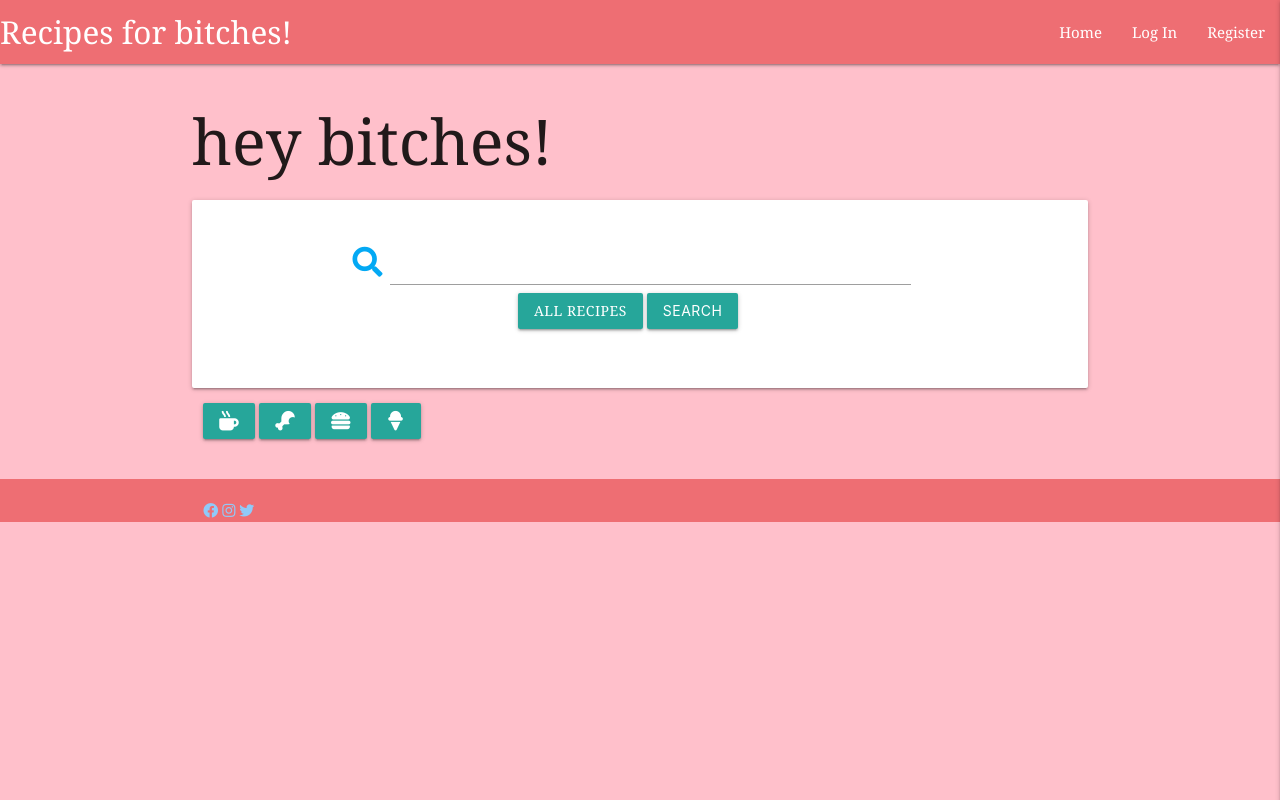
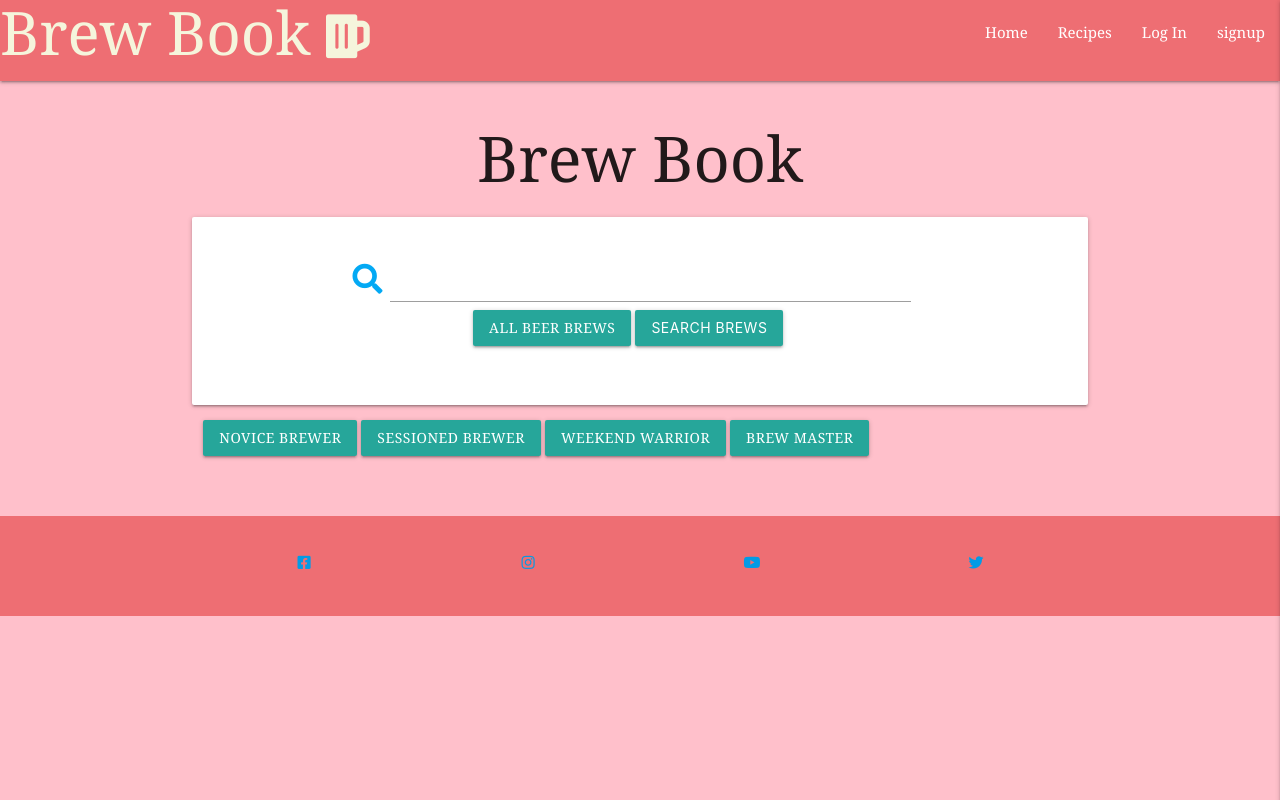
Before and after one commit to BarryBlock88/DIYcookbook, a Flask app: page /search in a window 1280 px wide. Run offline with Flask 2, Linux system fonts and the light colour scheme; data that the repository does not hold is empty; some libraries are stand-ins or nearby versions.

Commit message:
change in theme for site to beer brewing/ carousel add

```diff
--- a/app.py
+++ b/app.py
@@ -24,15 +24,15 @@ mongo = PyMongo(app)
 @app.route("/home")
 def home():
 
-    recipes = list(mongo.db.recipes.find())
-    return render_template("home.html", recipes=recipes)
+    brews = list(mongo.db.brews.find())
+    return render_template("home.html", brews=brews)
 
 
-@app.route("/get_recipes")
-def get_recipes():
+@app.route("/get_brews")
+def get_brews():
 
-    recipes = list(mongo.db.recipes.find())
-    return render_template("recipes.html", recipes=recipes)
+    brews = list(mongo.db.brews.find())
+    return render_template("brews.html", brews=brews)
 
 
 @app.route("/register", methods=["GET", "POST"])
@@ -120,7 +120,7 @@ def add_category():
             "category_name": request.form.get("category_name")
         }
         mongo.db.categories.insert_one(category)
-        flash("New Category Added Bitches!")
+        flash("New Category of Beer added!")
         return redirect(url_for("get_categories"))
 
     return render_template("categories.html")
@@ -133,7 +133,7 @@ def edit_category(category_id):
             "category_name": request.form.get("category_name")
         }
         mongo.db.categories.update({"_id": ObjectId(category_id)}, submit)
-        flash("Category Updated Bitches!")
+        flash("Brew Category Updated!")
         return redirect(url_for("get_categories"))
 
     category = mongo.db.categories.find_one({"_id": ObjectId(category_id)})
@@ -144,81 +144,79 @@ def edit_category(category_id):
 @app.route("/delete_category/<category_id>")
 def delete_category(category_id):
     mongo.db.categories.remove({"_id": ObjectId(category_id)})
-    flash("Category Deleted Bitches!")
+    flash("Category Deleted!")
     return redirect(url_for("get_categories"))
 
 
-@app.route('/search_recipes/<query>', methods=['GET', 'POST'])
-def search_recipes(query):
+@app.route('/search_brews/<query>', methods=['GET', 'POST'])
+def search_brews(query):
 
     if search:
-        recipes = list(
-            mongo.db.recipes.find({"category_name": query}))
+        brews = list(
+            mongo.db.brews.find({"category_name": query}))
 
-    return render_template("recipes.html", recipes=recipes)
+    return render_template("brews.html", brews=brews)
 
 
 @app.route("/search", methods=["GET", "POST"])
 def search():
     query = request.form.get("query")
-    recipes = list(mongo.db.recipes.find({"$text": {"$search": query}}))
-    return render_template("recipes.html", recipes=recipes)
+    brews = list(mongo.db.brews.find({"$text": {"$search": query}}))
+    return render_template("brews.html", brews=brews)
 
 
-@app.route("/add_recipe", methods=["GET", "POST"])
-def add_recipe():
+@app.route("/add_brew", methods=["GET", "POST"])
+def add_brew():
     if request.method == "POST":
-        recipe = {
-            "recipe_name": request.form.get("recipe_name"),
+        brew = {
+            "brew_name": request.form.get("brew_name"),
             "category_name": request.form.get("category_name"),
             "prep_time": request.form.get("prep_time"),
             "difficulty": request.form.get("difficulty"),
-            "serves": request.form.get("serves"),
+            "quantity": request.form.get("quantity"),
             "description": request.form.get("description"),
             "ingredients": request.form.getlist("ingredients"),
-            "recipe_image": request.form.get("recipe_image"),
-            "image_source": request.form.get("image_source"),
+            "brew_image": request.form.get("brew_image"),
             "created_by": session["user"]
         }
-        mongo.db.recipes.insert_one(recipe)
-        flash("Recipe Successfully added Bitches!")
-        return redirect(url_for("get_recipes"))
+        mongo.db.brews.insert_one(brew)
+        flash("Brew successfully added!")
+        return redirect(url_for("get_brews"))
 
     categories = mongo.db.categories.find().sort("category_name", 1)
     difficulties = mongo.db.difficulties.find().sort("difficulty", 1)
-    return render_template("add_recipe.html", categories=categories, difficulties=difficulties)
+    return render_template("add_brew.html", categories=categories, difficulties=difficulties)
 
 
-@app.route("/edit_recipe/<recipe_id>", methods=["GET", "POST"])
-def edit_recipe(recipe_id):
+@app.route("/edit_brew/<brew_id>", methods=["GET", "POST"])
+def edit_brew(brew_id):
     if request.method == "POST":
         submit = {
-            "recipe_name": request.form.get("recipe_name"),
+            "brew_name": request.form.get("brew_name"),
             "category_name": request.form.get("category_name"),
             "prep_time": request.form.get("prep_time"),
             "difficulty": request.form.get("difficulty"),
-            "serves": request.form.get("serves"),
+            "quantity": request.form.get("quantity"),
             "description": request.form.get("description"),
             "ingredients": request.form.getlist("ingredients"),
-            "recipe_image": request.form.get("recipe_image"),
-            "image_source": request.form.get("image_source"),
+            "brew_image": request.form.get("brew_image"),
             "created_by": session["user"]
         }
-        mongo.db.recipes.update({"_id": ObjectId(recipe_id)}, submit)
-        flash("Recipe Successfully Updated Bitches!")
-        return redirect(url_for("get_recipes"))
+        mongo.db.brews.update({"_id": ObjectId(brew_id)}, submit)
+        flash("Brew successfully Updated!")
+        return redirect(url_for("get_brews"))
 
-    recipe = mongo.db.recipes.find_one({"_id": ObjectId(recipe_id)})
+    brew = mongo.db.brews.find_one({"_id": ObjectId(brew_id)})
     categories = mongo.db.categories.find().sort("category_name", 1)
     difficulties = mongo.db.difficulties.find().sort("difficulty", 1)
-    return render_template("edit_recipe.html", recipe=recipe, categories=categories, difficulties=difficulties)
+    return render_template("edit_brew.html", brew=brew, categories=categories, difficulties=difficulties)
 
 
-@app.route("/delete_recipe/<recipe_id>")
-def delete_recipe(recipe_id):
-    mongo.db.recipes.remove({"_id": ObjectId(recipe_id)})
-    flash("Recipe Deleted Bitches!")
-    return redirect(url_for("get_recipes"))
+@app.route("/delete_brew/<brew_id>")
+def delete_brew(brew_id):
+    mongo.db.brews.remove({"_id": ObjectId(brew_id)})
+    flash("Brew now Deleted!")
+    return redirect(url_for("get_brews"))
 
 if __name__ == "__main__":
     app.run(host=os.environ.get("IP"),
--- a/static/css/stylier.css
+++ b/static/css/stylier.css
@@ -1,8 +1,26 @@
-body {
+
+
+/*____main-body_styles____*/
+
+body, html {
+    margin: 0;
+    padding: 0;
     background: pink;
     font-family: Cambria, Cochin, Georgia, Times, 'Times New Roman', serif;
+    position: relative;
+    min-height: 100vh;
 
-}
+  }
+
+
+  /*____footer-positioning_____*/
+
+  footer {
+      bottom: 0;
+      height:100px;
+      width: 100%;
+      position: relative;
+  }
 
 
 .card-title, #recipe-title{
@@ -15,6 +33,30 @@ body {
     color: red;
 }
 
+.title-brand{
+    font-size: 60px;
+    color: beige;
+}
+.fa-beer{
+    font-size: 50px;
+    color: beige;
+
+}
+
+.title-main{
+    text-align: center;
+}
+
+.carousel{
+    overflow: visible;
+}
+
+.pic img {
+    height: calc(50vh - 100px); /*tip on how to centre images in the slick carousel from https://stackoverflow.com/questions/34670430/slick-js-how-to-align-images-in-center-of-carousel*/
+    width: auto;
+    margin: 0 auto;
+  }
+
 p{
     font-size: 25px;
     color: red;
--- a/static/js/script.js
+++ b/static/js/script.js
@@ -3,4 +3,13 @@ $(document).ready(function(){
     $(".sidenav").sidenav({edge: "right"});
     $('.tabs').tabs();
     $('.modal').modal();
+    $('.pic').slick({
+      arrows: false,
+      fade: true,
+      dots: false,
+      accessibility: false,
+      autoplay: true,
+      speed: 3000,
+      centerMode: true
+    });
   });
--- a/templates/base.html
+++ b/templates/base.html
@@ -10,30 +10,32 @@
         crossorigin="anonymous" type="text/css">
     <link rel="stylesheet" href="https://cdnjs.cloudflare.com/ajax/libs/materialize/1.0.0/css/materialize.min.css"
         type="text/css">
+    <link rel="stylesheet" type="text/css" href="//cdn.jsdelivr.net/npm/slick-carousel@1.8.1/slick/slick.css"/>
     <link rel="stylesheet" href="{{ url_for('static', filename='css/stylier.css') }}" type="text/css">
     {% block styles %}
     {% endblock %}
-    <title>Recipes for bitches!</title>
+    <title>Recipes for Brewers!</title>
 </head>
 
 <body>
+
     <header>
         <!-- navbar -->
         <nav class="nav-extended text-shadow darken-1">
             <div class="nav-wrapper">
-                <a href="{{ url_for('home') }}" class="brand-logo">Recipes for bitches!</a>
+                <a href="{{ url_for('home') }}" class="title-brand">Brew Book  <i class="fas fa-beer"></i></a>
                 <a href="#" data-target="mobile-demo" class="sidenav-trigger right"><i class="fas fa-bars"></i></a>
                 <ul class="right hide-on-med-and-down">
                     <li><a href="{{ url_for('home') }}">Home</a></li>
+                    <li><a href="{{ url_for('get_recipes') }}">Recipes</a></li>
                     {% if session.user %}
                         <li><a href="{{ url_for('profile', username=session['user']) }}">Profile</a></li>
                         <li><a href="{{ url_for('get_categories') }}">Categories</a></li>
-                        <li><a href="{{ url_for('get_recipes') }}">Recipes</a></li>
                         <li><a href="{{ url_for('add_recipe') }}">Add Recipe</a></li>
                         <li><a href="{{ url_for('logout') }}">Log Out</a></li>
                     {% else %}
                         <li><a href="{{ url_for('login') }}">Log In</a></li>
-                        <li><a href="{{ url_for('register') }}">Register</a></li>
+                        <li><a href="{{ url_for('signup') }}">signup</a></li>
                     {% endif %}
                 </ul>
             </div>
@@ -45,15 +47,15 @@
                 <h4 class="center-align text-darken 4">The DIY cookbook</h4>
             </li>
             <li><a href="{{ url_for('home') }}">Home</a></li>
+            <li><a href="{{ url_for('get_recipes') }}">Recipes</a></li>
             {% if session.user %}
                 <li><a href="{{ url_for('profile', username=session['user']) }}">Profile</a></li>
                 <li><a href="{{ url_for('get_categories') }}">Categories</a></li>
-                <li><a href="{{ url_for('get_recipes') }}">Recipes</a></li>
                 <li><a href="{{ url_for('add_recipe') }}">Add Recipe</a></li>
                 <li><a href="{{ url_for('logout') }}">Log Out</a></li>
             {% else %}
                 <li><a href="{{ url_for('login') }}">Log In</a></li>
-                <li><a href="{{ url_for('register') }}">Register</a></li>
+                <li><a href="{{ url_for('signup') }}">Sign up</a></li>
             {% endif %}
         </ul>
     </header>
@@ -74,26 +76,47 @@
 
 
     <main class="container">
-        {% block content %}
-        {% endblock %}
+        <div class="row">
+            <div class="col s12">
+                {% block content %}
+                {% endblock %}
+            </div>
+        </div>
     </main>
- <!-- Social links/Footer  -->
- <footer class="page-footer">
-    <div class="container">
-       <div class="row">
-          <div class="col s12 align">
-             <a class="blue-text text-lighten-3 social-icon" href="https://www.facebook.com/"><i class="fab fa-facebook"></i></a>
-             <a class="blue-text text-lighten-3 social-icon" href="https://www.instagram.com/"><i class="fab fa-instagram"></i></a>
-             <a class="blue-text text-lighten-3 social-icon" href="https://twitter.com/"><i class="fab fa-twitter"></i></a>
-          </div>
-       </div>
-    </div>
+    {% block footer %}
+    <!--social media links article-->
+<footer class="page-footer">
+<div class="container">
+<ul class="social-area row">
+<li class="social-link-item col s3 center-align">
+   <a href="https://www.facebook.com/" target="_blank" rel="noopener" aria-label="facebook"><i class="fab fa-facebook-square"
+           aria-hidden="true"></i>
+       <span class="sr-only">Facebook</span></a>
+</li>
+<li class="social-link-item col s3 center-align">
+   <a href="https://www.instagram.com/" rel="noopener" target="_blank" aria-label="instagram"><i class="fab fa-instagram"
+           aria-hidden="true"></i>
+       <span class="sr-only">Instagram</span></a>
+</li>
+<li class="social-link-item col s3 center-align">
+   <a href="https://www.youtube.com/" target="_blank" rel="noopener" aria-label="youtube"><i class="fab fa-youtube" aria-hidden="true"></i>
+       <span class="sr-only">Youtube</span></a>
+</li>
+<li class="social-link-item col s3 center-align">
+   <a href="https://www.twitter.com/" target="_blank" rel="noopener" aria-label="twitter"><i class="fab fa-twitter" aria-hidden="true"></i>
+       <span class="sr-only">Twitter</span></a>
+</li>
+</ul>
+</div>
+</footer>
+{% endblock footer %}
     <script src="https://code.jquery.com/jquery-3.5.1.min.js"
         integrity="sha256-9/aliU8dGd2tb6OSsuzixeV4y/faTqgFtohetphbbj0=" crossorigin="anonymous"></script>
     <script src="https://cdnjs.cloudflare.com/ajax/libs/materialize/1.0.0/js/materialize.min.js"></script>
-    <script src="{{ url_for('static', filename='js/script.js') }}"></script>
+    <script type="text/javascript" src="//cdn.jsdelivr.net/npm/slick-carousel@1.8.1/slick/slick.min.js"></script>
+    <script type="text/javascript" src="{{ url_for('static', filename='js/script.js') }}"></script>
     {% block scripts %}
-    {% endblock %}
+    {% endblock scripts%}
 </body>
 
 </html>
--- /dev/null
+++ b/templates/brews.html
@@ -0,0 +1,82 @@
+{% extends "base.html" %}
+{% block content %}
+
+<h1 class="title-main">Brew Book</h1>
+<!-- Search brews-->
+<div class="row card-panel">
+  <form action="{{ url_for('search') }}" method="post" class="col s12 m10">
+     <div class="row valign-wrapper center-align">
+        <div class="input-field col s12 m10">
+           <i class="fas fa-search prefix light-blue-text"></i>
+           <input type="text" name="query" id="query" minlength="3" class="validate" required>
+           <a href="{{ url_for('get_brews') }}" class="btn">All Beer brews</a>
+           <button type="submit" class="btn ">Search Brews</button>
+        </div>
+     </div>
+  </form>
+</div>
+
+<!-- Select by Category -->
+<div class="row">
+  <div class="col center-align ">
+     <a href="{{ url_for('search_brews', query='novice brewer') }}" class="btn ">Novice Brewer</a>
+     <a href="{{ url_for('search_brews', query='sessioned brewer') }}" class="btn ">Sessioned Brewer</a>
+     <a href="{{ url_for('search_brews', query='weekend warrior') }}" class="btn ">Weekend Warrior</a>
+     <a href="{{ url_for('search_brews', query='brew master') }}" class="btn ">Brew Master</a>
+  </div>
+</div>
+{% for category in categories %}
+<a href="{{ category.category_name }}" class="btn-small waves-effect waves-light red accent-4 modal-trigger"><i
+  class="fas fa-sandwich"></i></a>
+<h2></h2>
+{% endfor %}
+
+  <div class="row">
+    {% for brew in brews %}
+    <div class="col s12 m6">
+      <div class="card">
+        <div class="card-image ">
+          <img class="brew-img activator" src="{{ brew.brew_image }}" alt="{{ brew.brew_name }}">
+          <span id="brew-title" class="card-title">{{ brew.brew_name }}<br></span>
+          {% if session.user|lower == brew.created_by|lower %}
+              <a class="btn-small waves-effect waves-light red" href="{{ url_for('edit_brew', brew_id=brew._id) }}"><i
+                  class="fas fa-edit"></i></a>
+              <!-- Modal Trigger -->
+              <a href="#modal_delete" class="btn-small waves-effect waves-light red accent-4 modal-trigger"><i
+                  class="fas fa-trash-alt"></i></a>
+              <!-- Modal Structure -->
+              <div id="modal_delete" class="modal">
+                <div class="modal-content">
+                  <h2>Sure you want to delete this brew?</h2>
+                </div>
+                <div class="modal-footer">
+                  <a href="{{ url_for('delete_brew', brew_id=brew._id) }}"
+                    class="modal-close waves-effect waves-green btn">Delete</a>
+                    <a href="{{ url_for('get_brews') }}"
+                    class="modal-close waves-effect waves-green btn">Cancel</a>
+                </div>
+              </div>
+          {% endif %}
+        </div>
+        <div class="card-content">
+          <p>by: {{ brew.created_by }}<span class="card-title activator red"><i
+                class="hoverable fasser fas fa-arrow-alt-circle-up right"></i></span></p>
+
+        </div>
+        <div class="card-reveal">
+          <span class="card-title red">
+            <h2>{{ brew.brew_name }}</h2><i class="hoverable fasser fas fa-arrow-alt-circle-down right"></i>
+          </span>
+          <p><strong>Category: {{ brew.category_name }}</strong></p>
+          <p><strong>serves:{{ brew.serves }}</strong></p>
+          <p><strong>Difficulty: {{ brew.difficulty }}</strong></p>
+          <p><strong>Description: {{ brew.description }}</strong></p>
+          <p><strong>Ingredients: {{ brew.ingredients }}</strong></p>
+          <p><strong>Brew time: {{ brew.brew_time }}</strong></p>
+          <p><em>by: {{ brew.created_by }}</em></p>
+        </div>
+      </div>
+    </div>
+    {% endfor %}
+</div>
+{% endblock %}
--- a/templates/categories.html
+++ b/templates/categories.html
@@ -1,7 +1,7 @@
 {% extends "base.html" %}
 {% block content %}
 <div class="row">
-    <h3 class="light-blue-text text-darken-4 center-align col s12">Add Categories Bitches!</h3>
+    <h3 class="light-blue-text text-darken-4 center-align col s12">Add Categories of Beer!</h3>
 <a href="#modal_add" class="btn-large waves-effect waves-light red right center-align accent-3 modal-trigger col m6"><i
     class="fas fa-plus-square"></i></a>
 </div>
@@ -42,7 +42,7 @@
                                         <i class="fas fa-folder-open prefix light-blue-text text-darken-4"></i>
                                         <input id="category_name" name="category_name" minlength="3" maxlength="25" type="text"
                                             class="validate" required>
-                                        <label for="category_name">New Category Name</label>
+                                        <label for="category_name">New Beer Category</label>
                                     </div>
                                 </div>
                         </div>
--- a/templates/profile.html
+++ b/templates/profile.html
@@ -6,7 +6,7 @@
         <div class="col s12 m8 offset-m2">
             <div class="card-panel">
                 <h3 class="center-align light-blue-text text-darken-4">
-                    Hey, how are you {{ username }}, Welcome Bitch!
+                    Goodday {{ username }}, Welcome to Brew Book!
                 </h3>
             </div>
         </div>
--- a/templates/recipes.html
+++ /dev/null
@@ -1,82 +0,0 @@
-{% extends "base.html" %}
-{% block content %}
-
-<h1>hey bitches!</h1>
-<!-- Search Recipes-->
-<div class="row card-panel">
-  <form action="{{ url_for('search') }}" method="post" class="col s12 m10">
-     <div class="row valign-wrapper center-align">
-        <div class="input-field col s12 m10">
-           <i class="fas fa-search prefix light-blue-text"></i>
-           <input type="text" name="query" id="query" minlength="3" class="validate" required>
-           <a href="{{ url_for('get_recipes') }}" class="btn">All Recipes</a>
-           <button type="submit" class="btn ">Search</button>
-        </div>
-     </div>
-  </form>
-</div>
-
-<!-- Select by Category -->
-<div class="row">
-  <div class="col center-align ">
-     <a href="{{ url_for('search_recipes', query='Breakfast') }}" class="btn "><i class="fas fa-mug-hot"></i></a>
-     <a href="{{ url_for('search_recipes', query='Lunch') }}" class="btn "><i class="fas fa-drumstick-bite"></i></a>
-     <a href="{{ url_for('search_recipes', query='Dinner') }}" class="btn "><i class="fas fa-hamburger"></i></a>
-     <a href="{{ url_for('search_recipes', query='Dessert') }}" class="btn "><i class="fas fa-ice-cream"></i></a>
-  </div>
-</div>
-{% for category in categories %}
-<a href="{{ category.category_name }}" class="btn-small waves-effect waves-light red accent-4 modal-trigger"><i
-  class="fas fa-sandwich"></i></a>
-<h2></h2>
-{% endfor %}
-
-  <div class="row">
-    {% for recipe in recipes %}
-    <div class="col s12 m6">
-      <div class="card">
-        <div class="card-image ">
-          <img class="recipe-img activator" src="{{ recipe.recipe_image }}" alt="{{ recipe.recipe_name }}">
-          <span id="recipe-title" class="card-title">{{ recipe.recipe_name }}<br></span>
-          {% if session.user|lower == recipe.created_by|lower %}
-              <a class="btn-small waves-effect waves-light red" href="{{ url_for('edit_recipe', recipe_id=recipe._id) }}"><i
-                  class="fas fa-edit"></i></a>
-              <!-- Modal Trigger -->
-              <a href="#modal_delete" class="btn-small waves-effect waves-light red accent-4 modal-trigger"><i
-                  class="fas fa-trash-alt"></i></a>
-              <!-- Modal Structure -->
-              <div id="modal_delete" class="modal">
-                <div class="modal-content">
-                  <h2>Sure you want to delete this recipe?</h2>
-                </div>
-                <div class="modal-footer">
-                  <a href="{{ url_for('delete_recipe', recipe_id=recipe._id) }}"
-                    class="modal-close waves-effect waves-green btn">Delete</a>
-                    <a href="{{ url_for('get_recipes') }}"
-                    class="modal-close waves-effect waves-green btn">Cancel</a>
-                </div>
-              </div>
-          {% endif %}
-        </div>
-        <div class="card-content">
-          <p>by: {{ recipe.created_by }}<span class="card-title activator red"><i
-                class="hoverable fasser fas fa-arrow-alt-circle-up right"></i></span></p>
-
-        </div>
-        <div class="card-reveal">
-          <span class="card-title red">
-            <h2>{{ recipe.recipe_name }}</h2><i class="hoverable fasser fas fa-arrow-alt-circle-down right"></i>
-          </span>
-          <p><strong>Category: {{ recipe.category_name }}</strong></p>
-          <p><strong>serves:{{ recipe.serves }}</strong></p>
-          <p><strong>Difficulty: {{ recipe.difficulty }}</strong></p>
-          <p><strong>Description: {{ recipe.description }}</strong></p>
-          <p><strong>Ingredients: {{ recipe.ingredients }}</strong></p>
-          <p><strong>Prep time: {{ recipe.prep_time }}</strong></p>
-          <p><em>by: {{ recipe.created_by }}</em></p>
-        </div>
-      </div>
-    </div>
-    {% endfor %}
-</div>
-{% endblock %}
```
Also changed, not shown: templates/add_brew.html (renamed from templates/add_recipe.html, +23 -23 lines), templates/edit_brew.html (renamed from templates/edit_recipe.html, +21 -21 lines), templates/home.html (+28 -7 lines), templates/login.html (+7 -4 lines), templates/signup.html (renamed from templates/register.html, +4 -4 lines).
